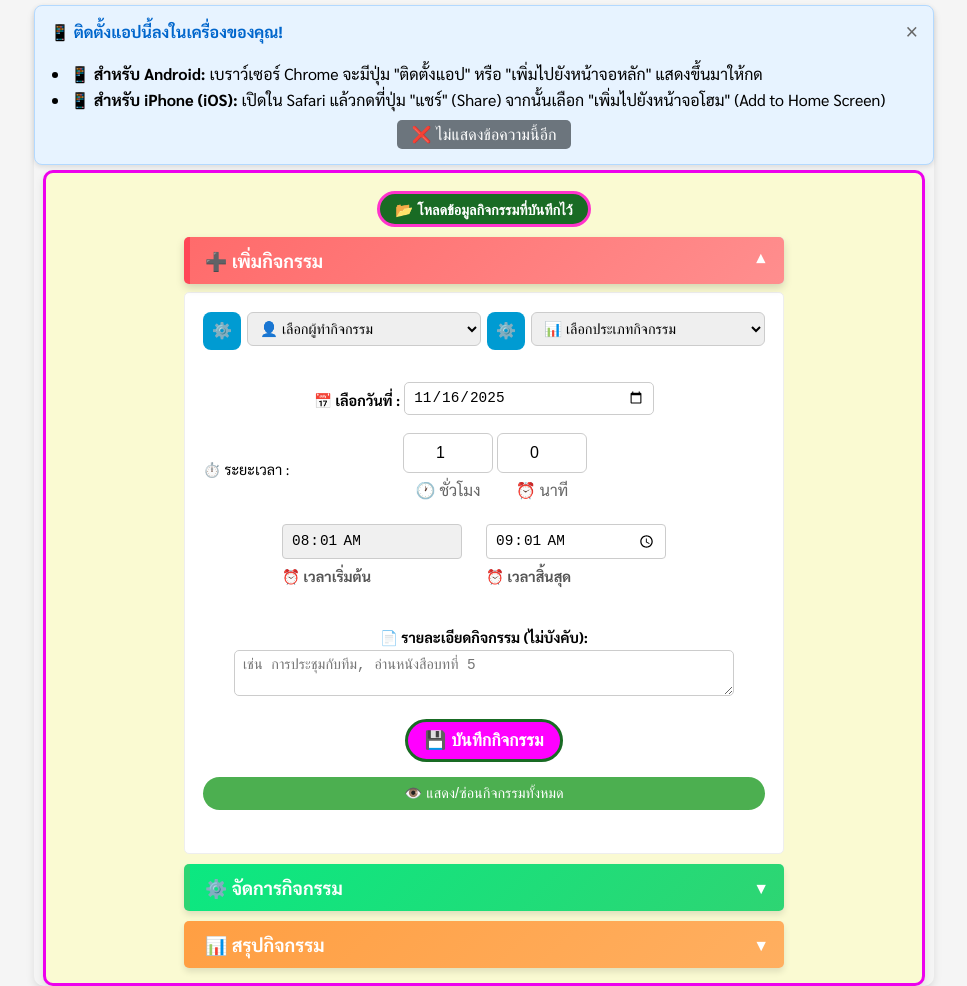
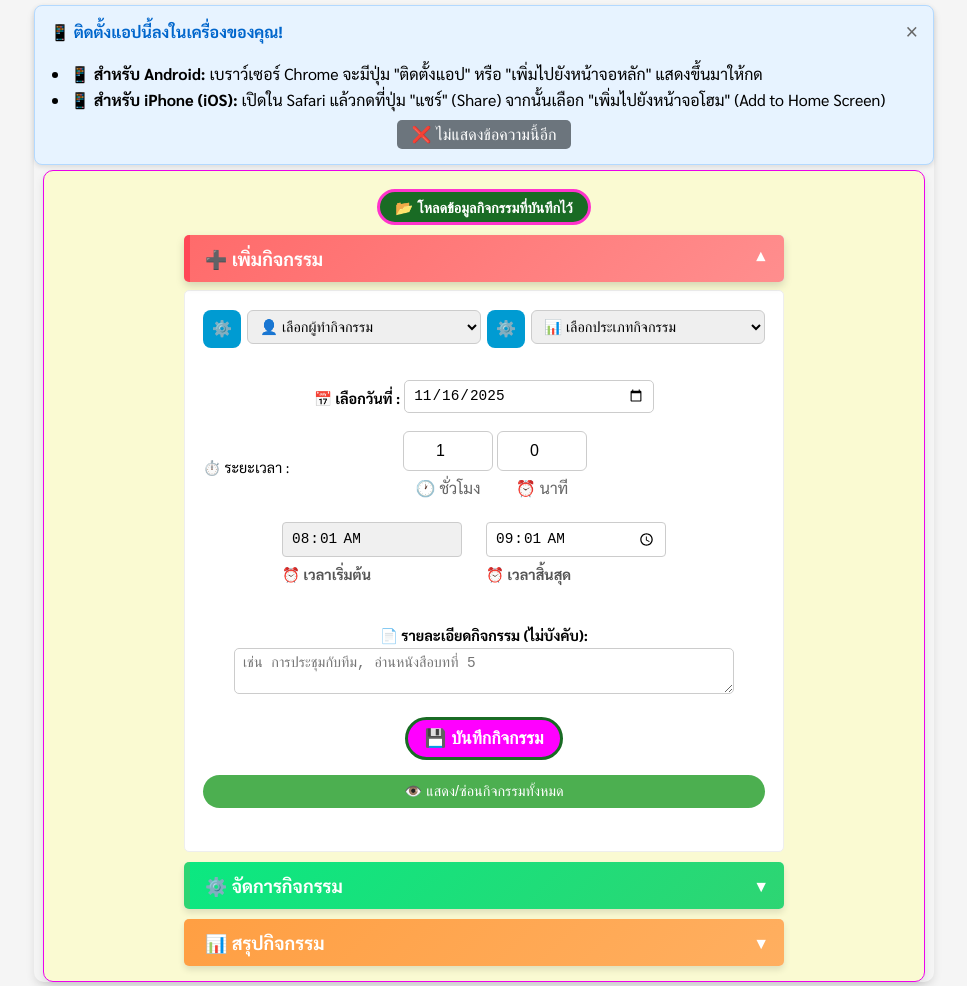
Before and after one commit to juckmanphai/atvt2, a plain HTML site: page index.html in a window 1280 px wide. Shown: the top 986 px of the page, without its empty margins (156-1123 px from the left). Drawn offline with nearby package versions, Linux system fonts and the light colour scheme; a script that the page names is missing.

Commit message:
Add files via upload

```diff
--- a/style.css
+++ b/style.css
@@ -19,7 +19,7 @@ body {
 /* --- 2. Layout & Main Containers --- */
 .container {
   background-color: #FAFAD2;
-  border: 3px solid #ED01ED;
+  border: 1.5px solid #ED01ED;
   border-radius: 10px;
   box-shadow: 0 4px 8px rgba(0, 0, 0, 0.1);
   margin: 5px auto;
```
